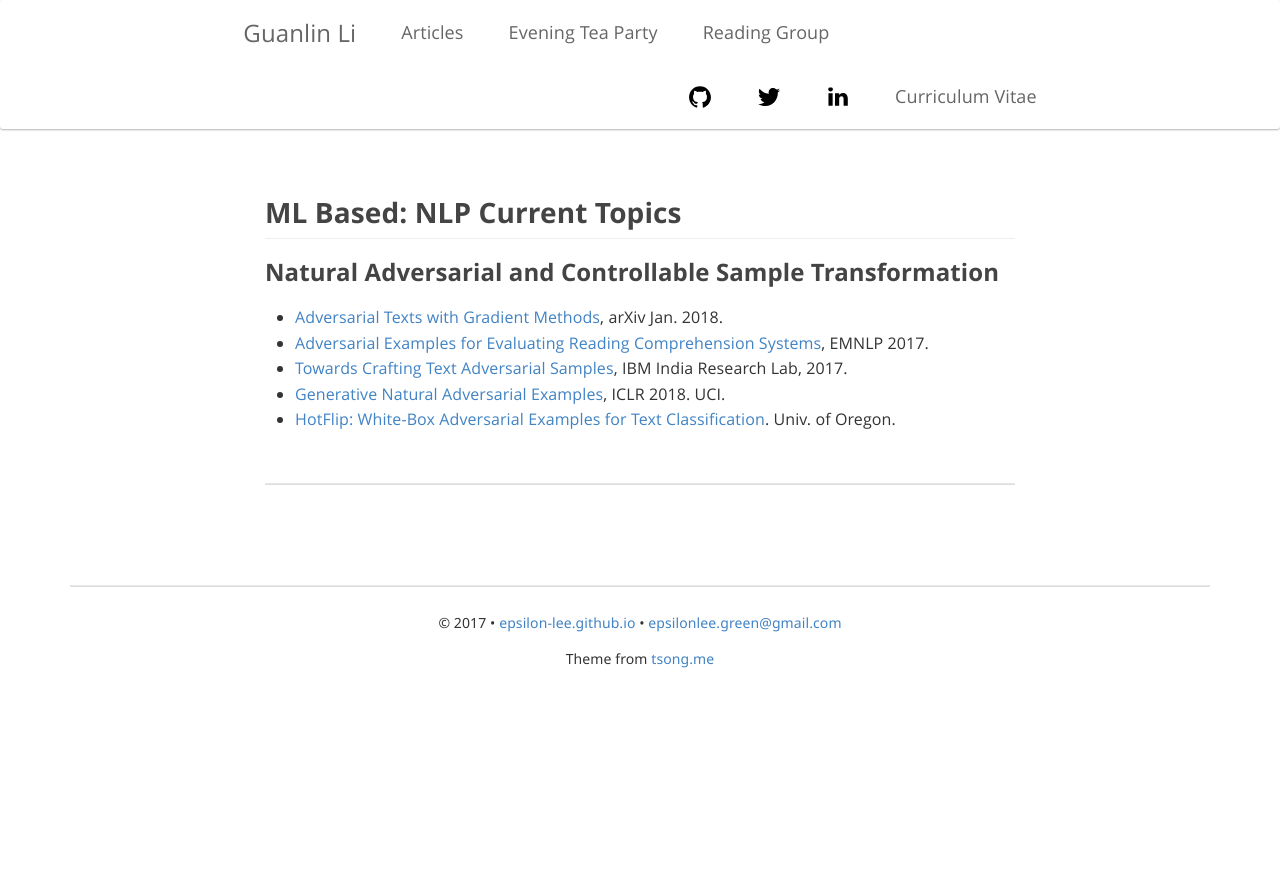
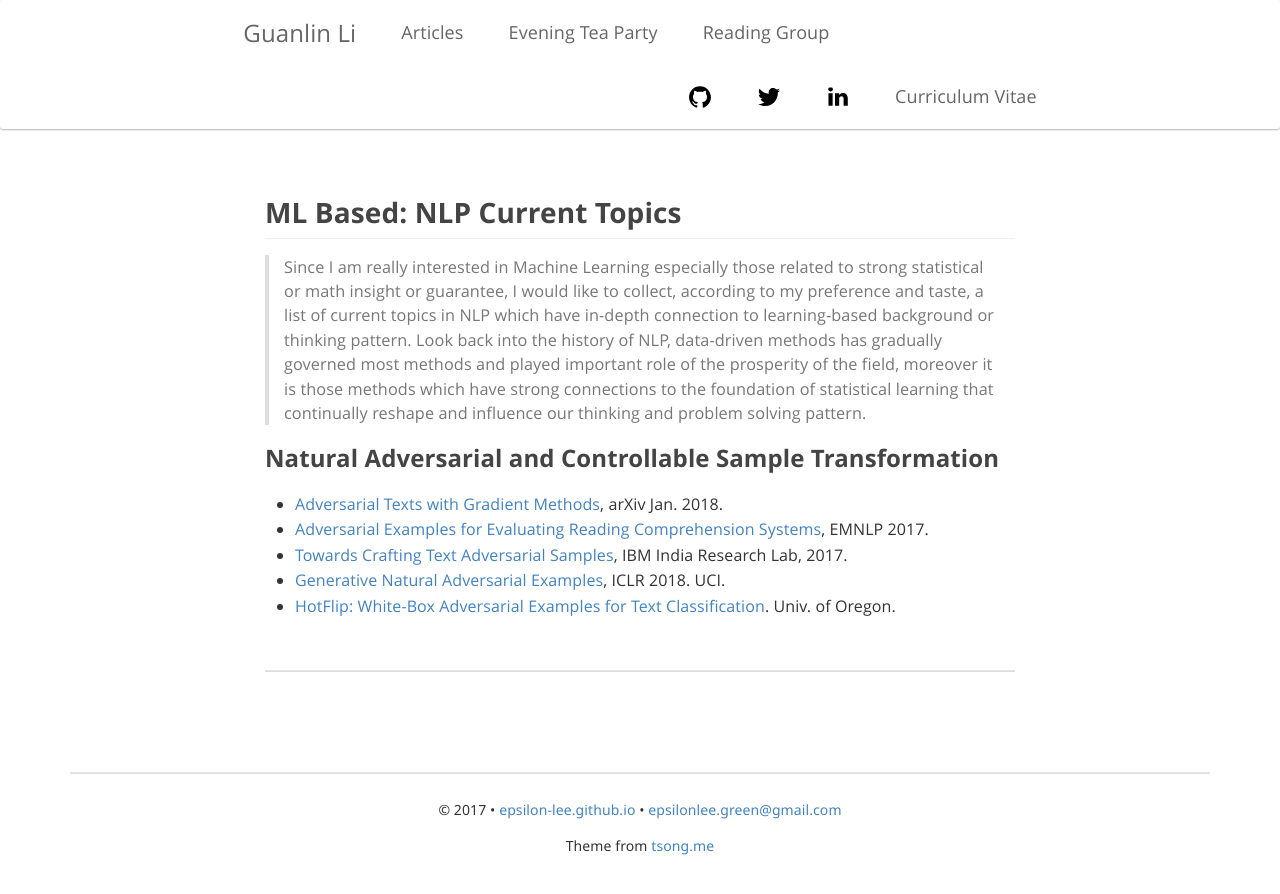
Before and after one commit to Epsilon-Lee/Epsilon-Lee.github.io, a Jekyll site: the page built from _posts/redmond_rg/2018-08-17-ML-based-NLP-Current-Topics.md, in a window 1280 px wide. Shown: the top 894 px of the page. Built offline with Jekyll 4.4.1, drawn with Linux system fonts in a browser that asks for light colours; nearby versions of some CDN libraries; some web fonts are replaced; comment, search, counter and statistics services are not loaded.

Commit message:
Add comment

```diff
--- a/_posts/redmond_rg/2018-08-17-ML-based-NLP-Current-Topics.md
+++ b/_posts/redmond_rg/2018-08-17-ML-based-NLP-Current-Topics.md
@@ -4,6 +4,8 @@
 author: Guanlin Li
 tag: redmond_rg
 ---
+
+> Since I am really interested in Machine Learning especially those related to strong statistical or math insight or guarantee, I would like to collect, according to my preference and taste, a list of current topics in NLP which have in-depth connection to learning-based background or thinking pattern. Look back into the history of NLP, data-driven methods has gradually governed most methods and played important role of the prosperity of the field, moreover it is those methods which have strong connections to the foundation of statistical learning that continually reshape and influence our thinking and problem solving pattern.
 
 ### Natural Adversarial and Controllable Sample Transformation
 
```
